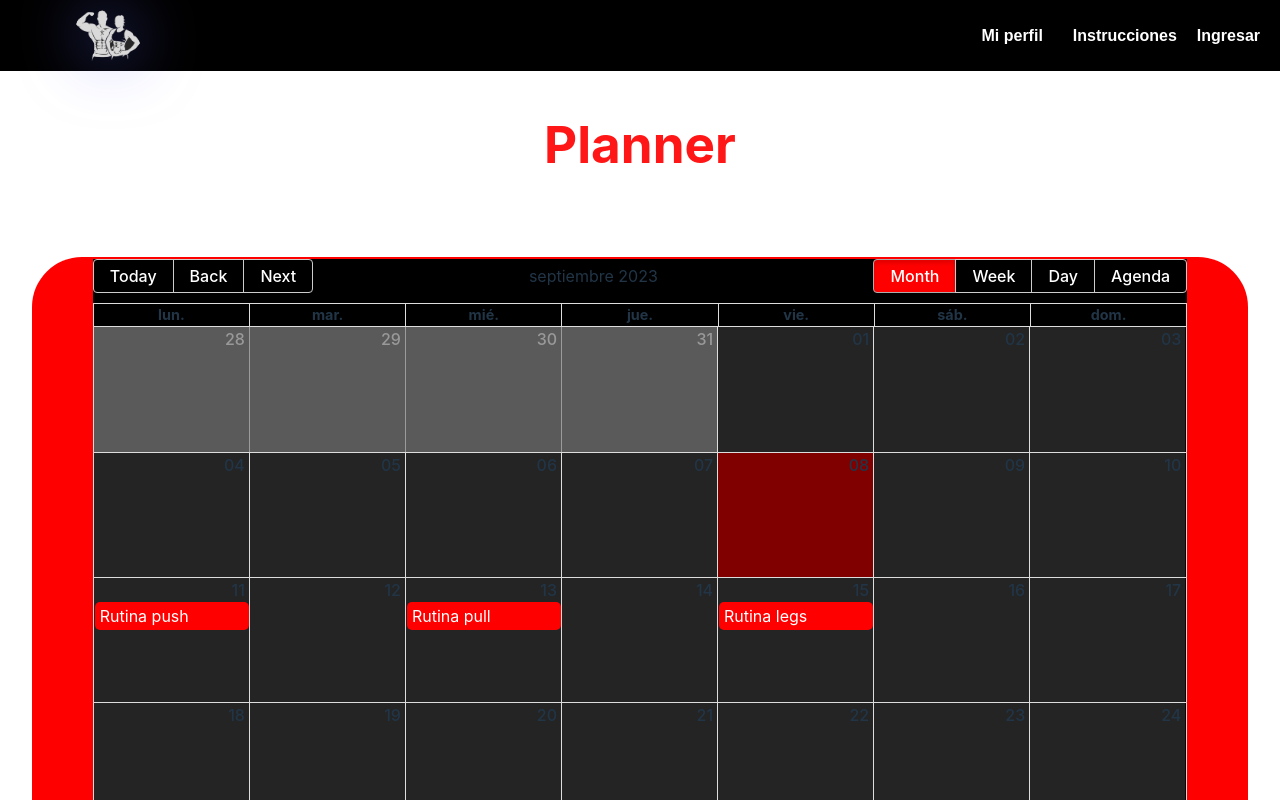
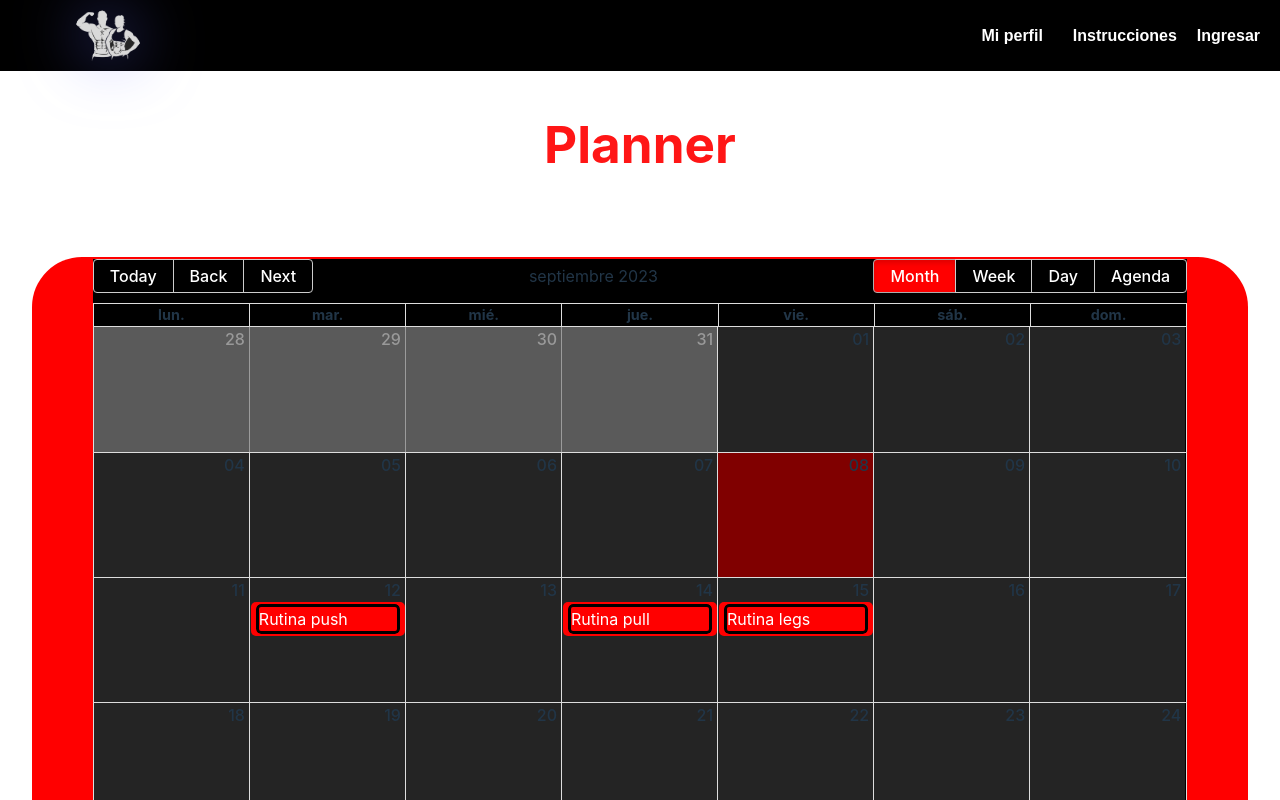
Before and after one commit to Joaquinfd/GrupoSPA_frontend, a React (Vite) app in the folder react-web-2/: page /planner in a window 1280 px wide. Shown: the top 800 px of the page. Built offline with nearby package versions, Linux system fonts and the light colour scheme.

Commit message:
correccion features calendario

```diff
--- a/react-web-2/src/pages/planner.css
+++ b/react-web-2/src/pages/planner.css
@@ -112,3 +112,12 @@
 .rbc-row-content {
     z-index: auto !important;
 }
+
+.rbc-day-slot .rbc-event {
+    overflow: visible !important;
+}
+
+.event {
+    border: black 3px solid;
+    border-radius: 5px;
+}
--- a/react-web-2/src/pages/planner.jsx
+++ b/react-web-2/src/pages/planner.jsx
@@ -13,14 +13,14 @@ function Planner() {
     const eventos = [
         {
             title: 'Rutina push',
-            start: new Date(2023, 8, 11, 10, 0), // Año, mes (0-11), día, hora, minuto
-            end: new Date(2023, 8, 11, 12, 0),
+            start: new Date(2023, 8, 12, 10, 0), // Año, mes (0-11), día, hora, minuto
+            end: new Date(2023, 8, 12, 12, 0),
             ejercicios: ['Press de banca', 'Press militar', 'Extension de triceps', 'Fondos en paralelas']
         },
         {
             title: 'Rutina pull',
-            start: new Date(2023, 8, 13, 10, 0), // Año, mes (0-11), día, hora, minuto
-            end: new Date(2023, 8, 13, 12, 0),
+            start: new Date(2023, 8, 14, 10, 0), // Año, mes (0-11), día, hora, minuto
+            end: new Date(2023, 8, 14, 12, 0),
             ejercicios: ['Dominadas', 'Remo con barra', 'Curl de biceps', 'Curl de antebrazo']
         },
         {
```
Also changed, not shown: react-web-2/src/components/Customevent.css (line endings or trailing spaces).
